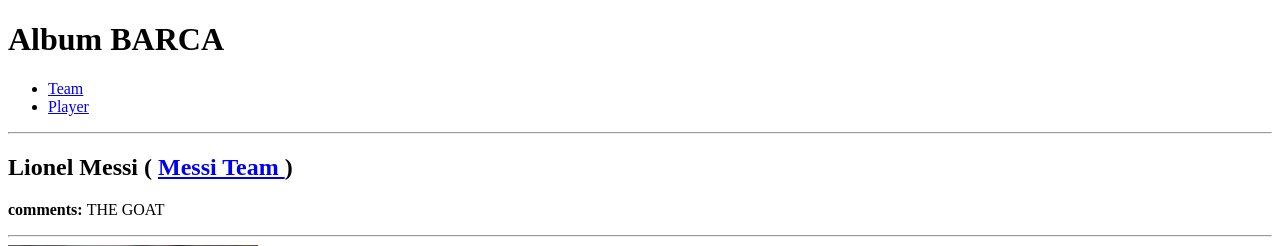
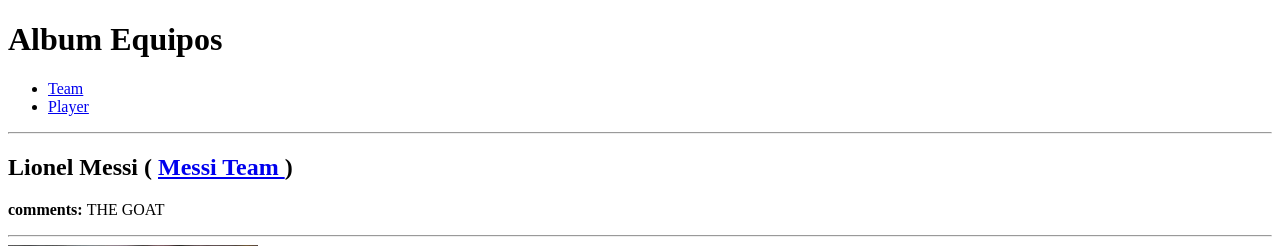
Before and after one commit to Sebastianmora2102/Album-Equipos, a Django app: page /player/1/detail/ in a window 1280 px wide. Shown: the top 246 px of the page. Run offline with Django 5.2, Linux system fonts and the light colour scheme; data comes from the database, SQL or seed files in the repository.

Commit message:
Album Equipos en base

```diff
--- a/album/templates/album/base.html
+++ b/album/templates/album/base.html
@@ -5,7 +5,7 @@
     <title>Futbol Club Barcelona 2024</title>
 </head>
 <body>
-    <h1>Album BARCA</h1>
+    <h1>Album Equipos</h1>
     <ul>
         <li>
             <a href="{% url 'team-list' %}">Team</a>
```
